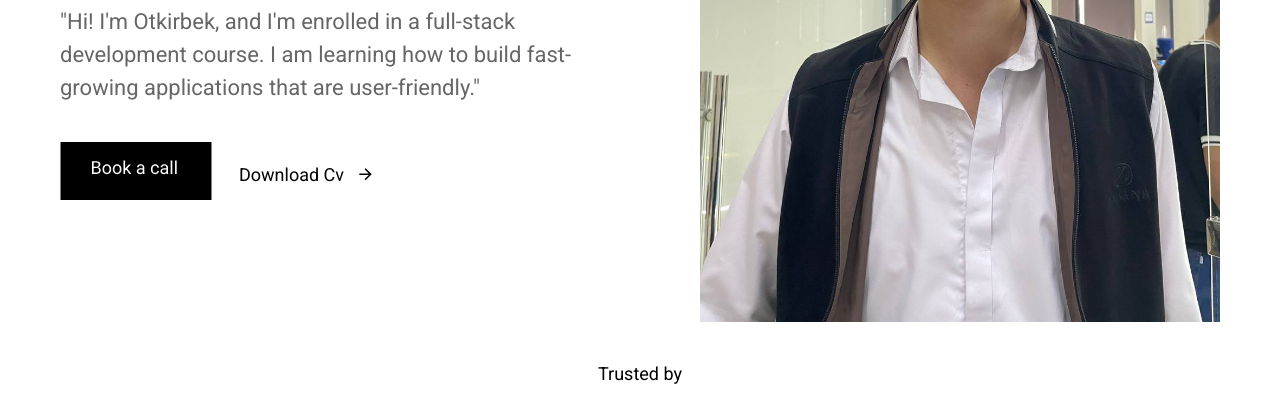
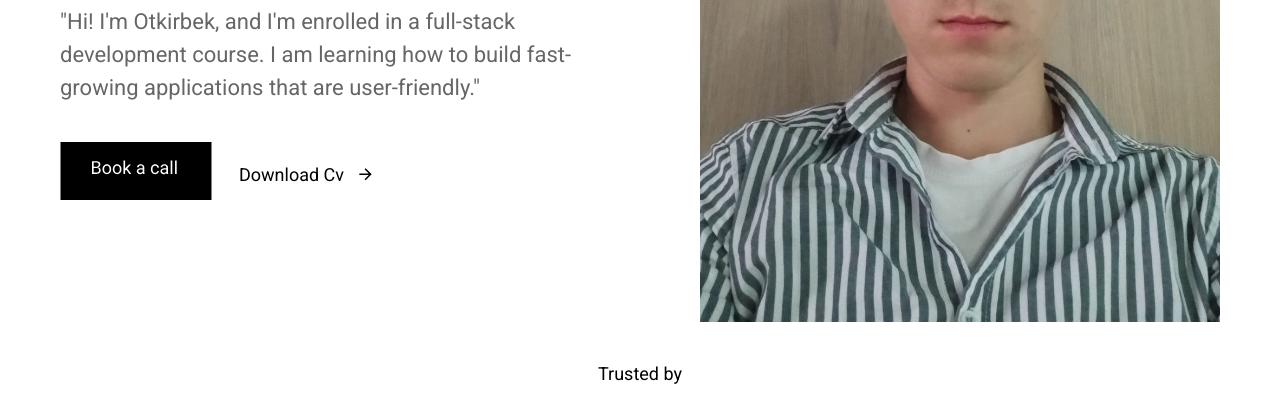
Before and after one commit to fullstack-left/3-amaliyot, a plain HTML site: page pages/bexzodbek.html in a window 1280 px wide. Shown: the part 478-895 px from the top of the page. Drawn offline with Linux system fonts and the light colour scheme.

Commit message:
bexzodbek

```diff
--- a/pages/bexzodbek.html
+++ b/pages/bexzodbek.html
@@ -46,7 +46,7 @@
                                 class="hero-btn-arrow" alt="arrow"></a>
                     </div>
                 </div>
-                <div class="hero-img"><img src="../images/otkir.jpg" alt="hero"></div>
+                <div class="hero-img"><img src="../images/men.jpg" alt="hero"></div>
             </div>
         </div>
     </section>
```
Also changed, not shown: images/men.jpg (added).
